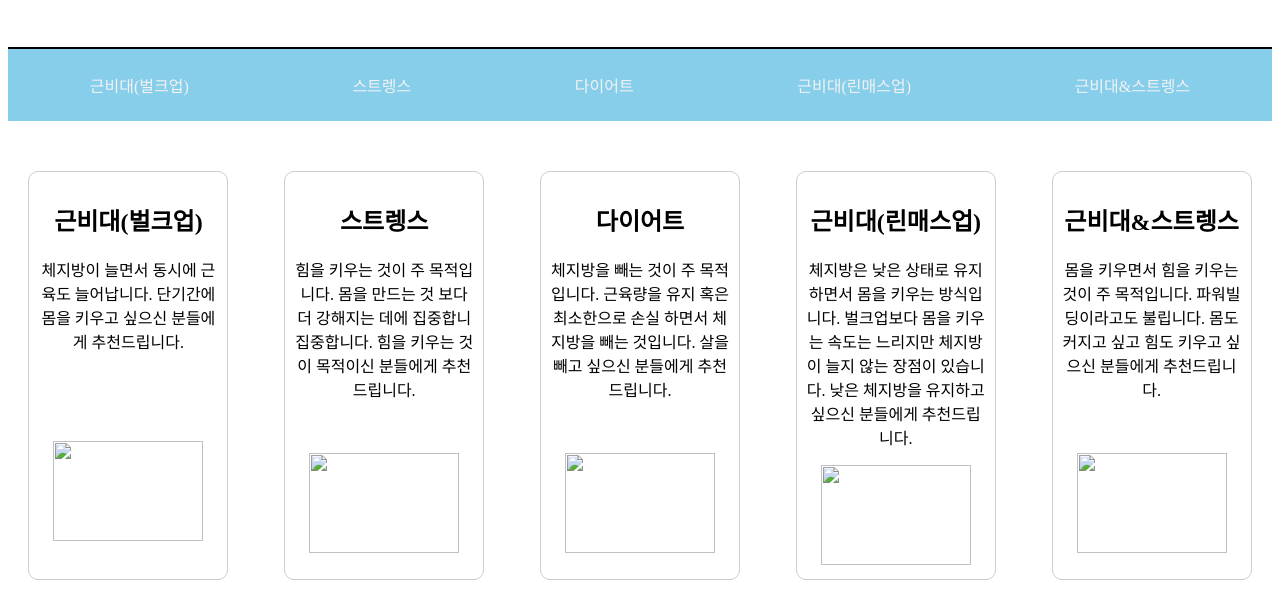
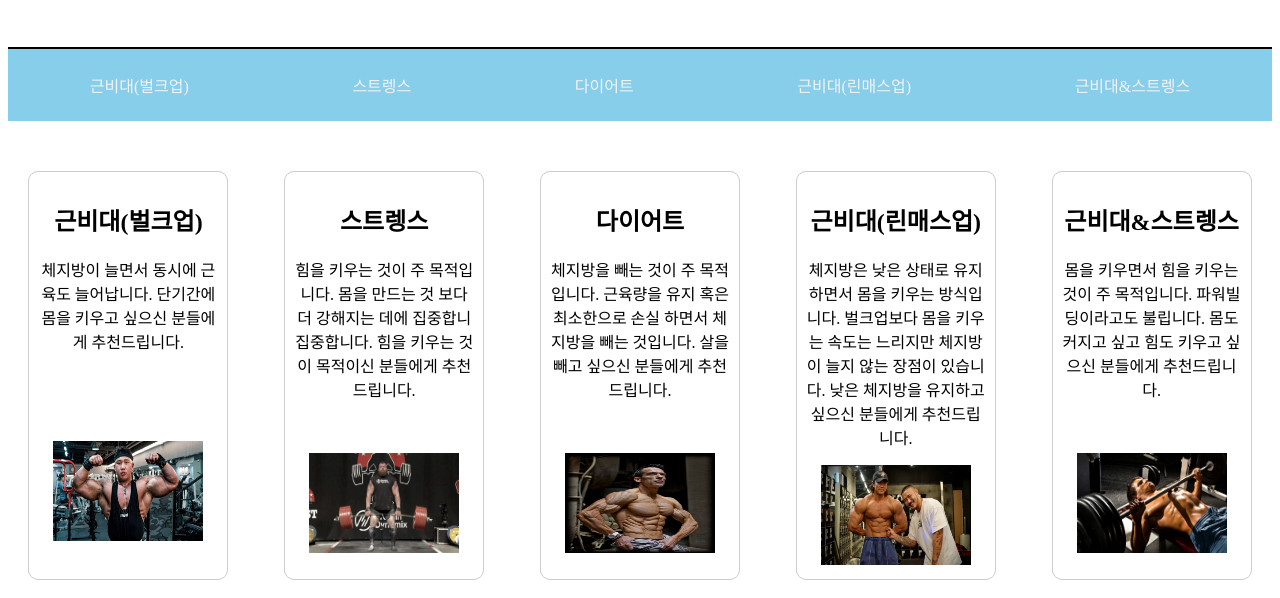
Before and after one commit to kew0417/kew0417, a plain HTML site: page index.html in a window 1280 px wide. Shown: the part 202-800 px from the top of the page. Drawn offline with Linux system fonts and the light colour scheme.

Commit message:
Update index.html

```diff
--- a/index.html
+++ b/index.html
@@ -91,34 +91,34 @@
         <article>
             <h1>근비대(벌크업)</h1>
             <p>체지방이 늘면서 동시에 근육도 늘어납니다. 단기간에 몸을 키우고 싶으신 분들에게 추천드립니다.</p><br><br><br><br>
-            <img src="img/bulk.jpg" width="150px" height="100px">
+            <img src="bulk.jpg" width="150px" height="100px">
         </article>
 
         <article>
             <h1>스트렝스</h1>
             <p>힘을 키우는 것이 주 목적입니다. 몸을 만드는 것 보다 더 강해지는 데에 집중합니
             집중합니다. 힘을 키우는 것이 목적이신 분들에게 추천드립니다.</p><br><br>
-            <img src="img/power.jpg" width="150px" height="100px">
+            <img src="power.jpg" width="150px" height="100px">
 
         </article>
 
         <article>
             <h1>다이어트</h1>
             <p>체지방을 빼는 것이 주 목적입니다. 근육량을 유지 혹은 최소한으로 손실 하면서 체지방을 빼는 것입니다. 살을 빼고 싶으신 분들에게 추천드립니다.</p><br><br>
-            <img src="img/cut.jpg" width="150px" height="100px">
+            <img src="cut.jpg" width="150px" height="100px">
         </article>
 
         <article>
             <h1>근비대(린매스업)</h1>
             <p>체지방은 낮은 상태로 유지하면서 몸을 키우는 방식입니다. 벌크업보다 몸을 키우는 속도는 느리지만 체지방이 늘지 않는 장점이 있습니다.
                 낮은 체지방을 유지하고 싶으신 분들에게 추천드립니다.</p>
-                <img src="img/lean.jpg" width="150px" height="100px">
+                <img src="lean.jpg" width="150px" height="100px">
         </article>
 
         <article>
             <h1>근비대&스트렝스</h1>
             <p>몸을 키우면서 힘을 키우는 것이 주 목적입니다. 파워빌딩이라고도 불립니다. 몸도 커지고 싶고 힘도 키우고 싶으신 분들에게 추천드립니다.</p><br><br>
-            <img src="img/pb.jpg" width="150px" height="100px">
+            <img src="pb.jpg" width="150px" height="100px">
         </article>
         </div>
     </main>
```
